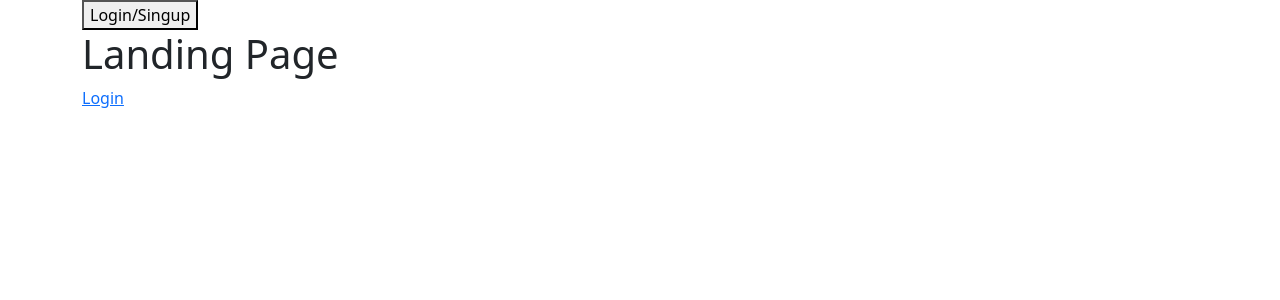
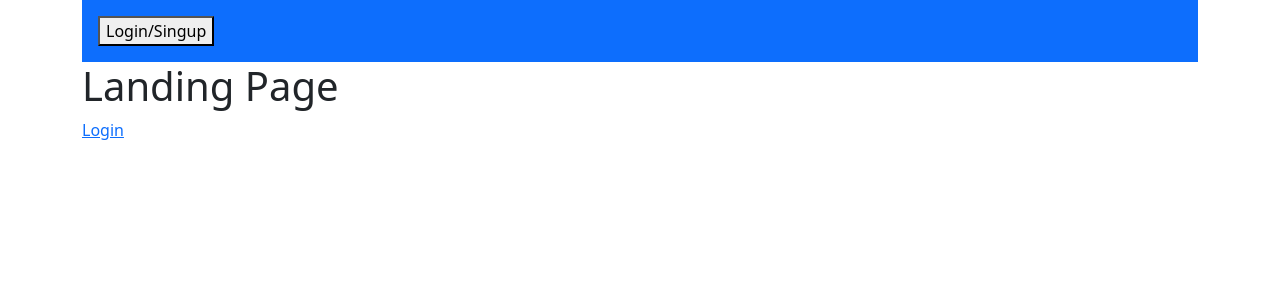
Before and after one commit to markdrecoll/chicagoBoatingApp, a React (Create React App) app in the folder client/: page / in a window 1280 px wide. Shown: the top 300 px of the page. Built offline with nearby package versions, Linux system fonts and the light colour scheme; no server answers; the HTML template or start-up script is replaced by a standard one.

Commit message:
starting nav bar and bootstrap is added to the html

```diff
--- a/client/public/index.html
+++ b/client/public/index.html
@@ -1,12 +1,14 @@
 <!DOCTYPE html>
 <html lang="en">
-
   <head>
     <meta charset="utf-8" />
     <link rel="icon" href="%PUBLIC_URL%/favicon.ico" />
     <meta name="viewport" content="width=device-width, initial-scale=1" />
     <meta name="theme-color" content="#000000" />
-  <meta name="description" content="Web site created using create-react-app" />
+    <meta
+      name="description"
+      content="Web site created using create-react-app"
+    />
     <link rel="apple-touch-icon" href="%PUBLIC_URL%/logo192.png" />
     <!--
       manifest.json provides metadata used when your web app is installed on a
@@ -22,9 +24,19 @@
       work correctly both with client-side routing and a non-root public URL.
       Learn how to configure a non-root public URL by running `npm run build`.
     -->
+    <link
+      href="https://cdn.jsdelivr.net/npm/bootstrap@5.0.1/dist/css/bootstrap.min.css"
+      rel="stylesheet"
+      integrity="sha384-+0n0xVW2eSR5OomGNYDnhzAbDsOXxcvSN1TPprVMTNDbiYZCxYbOOl7+AMvyTG2x"
+      crossorigin="anonymous"
+    />
     <title>React App</title>
-  <link href="https://cdn.jsdelivr.net/npm/bootstrap@5.0.1/dist/css/bootstrap.min.css" rel="stylesheet"
-    integrity="sha384-+0n0xVW2eSR5OomGNYDnhzAbDsOXxcvSN1TPprVMTNDbiYZCxYbOOl7+AMvyTG2x" crossorigin="anonymous">
+    <link
+      href="https://cdn.jsdelivr.net/npm/bootstrap@5.0.1/dist/css/bootstrap.min.css"
+      rel="stylesheet"
+      integrity="sha384-+0n0xVW2eSR5OomGNYDnhzAbDsOXxcvSN1TPprVMTNDbiYZCxYbOOl7+AMvyTG2x"
+      crossorigin="anonymous"
+    />
   </head>
 
   <body>
@@ -41,5 +53,4 @@
       To create a production bundle, use `npm run build` or `yarn build`.
     -->
   </body>
-
 </html>
--- a/client/src/components/NavBar/index.js
+++ b/client/src/components/NavBar/index.js
@@ -1,28 +1,32 @@
 import React from 'react';
-import { useHistory } from 'react-router-dom'
-import Axios from 'axios'
+import { useHistory } from 'react-router-dom';
+import Axios from 'axios';
 
 function NavBar(props) {
-    const history = useHistory()
+  const history = useHistory();
 
   const handleSignUp = () => {
-        history.push('/login')
-    }
+    history.push('/login');
+  };
 
   const logout = () => {
     Axios.get('/api/user/logout').then((data) => {
-            props.setLoginState(false)
-            history.push('/')
-        })
-    }
+      props.setLoginState(false);
+      history.push('/');
+    });
+  };
 
   return (
     <>
-        <div>
-        {props.login ? (<button onClick= {logout}> Logout</button>) : <button onClick={handleSignUp}> Login/Singup</button>}
-        </div>
+      <nav className="navbar bg-primary p-3">
+        {props.login ? (
+          <button onClick={logout}> Logout</button>
+        ) : (
+          <button onClick={handleSignUp}> Login/Singup</button>
+        )}
+      </nav>
     </>
-    )
+  );
 }
 
 export default NavBar;
--- a/package.json
+++ b/package.json
@@ -19,6 +19,7 @@
   "dependencies": {
     "axios": "^0.21.1",
     "bcrypt": "^5.0.1",
+    "bootstrap": "^5.0.1",
     "express-session": "^1.17.2",
     "if-env": "^1.0.4",
     "mongoose": "^5.12.12",
```
Also changed, not shown: 1 other file (tests, documents, lock files or other folders). Lines whose indentation alone changed are shown as unchanged.
